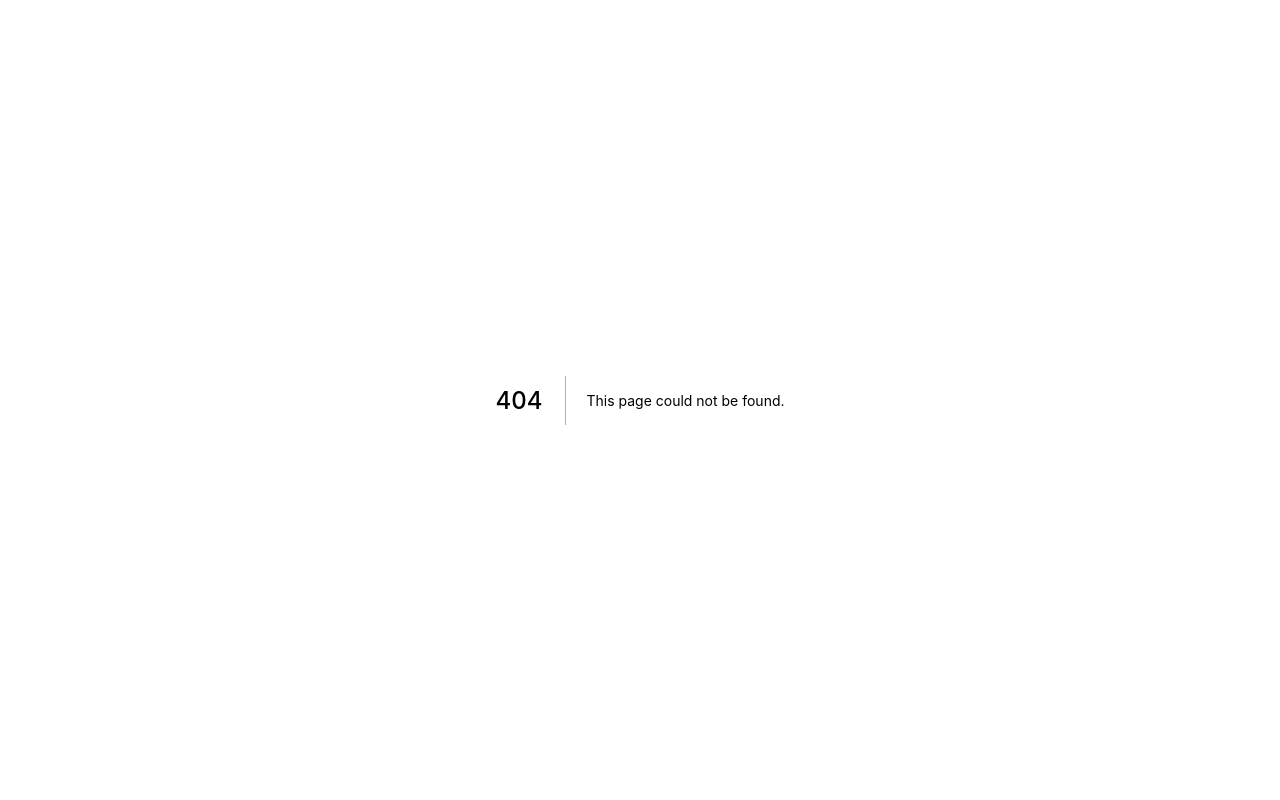
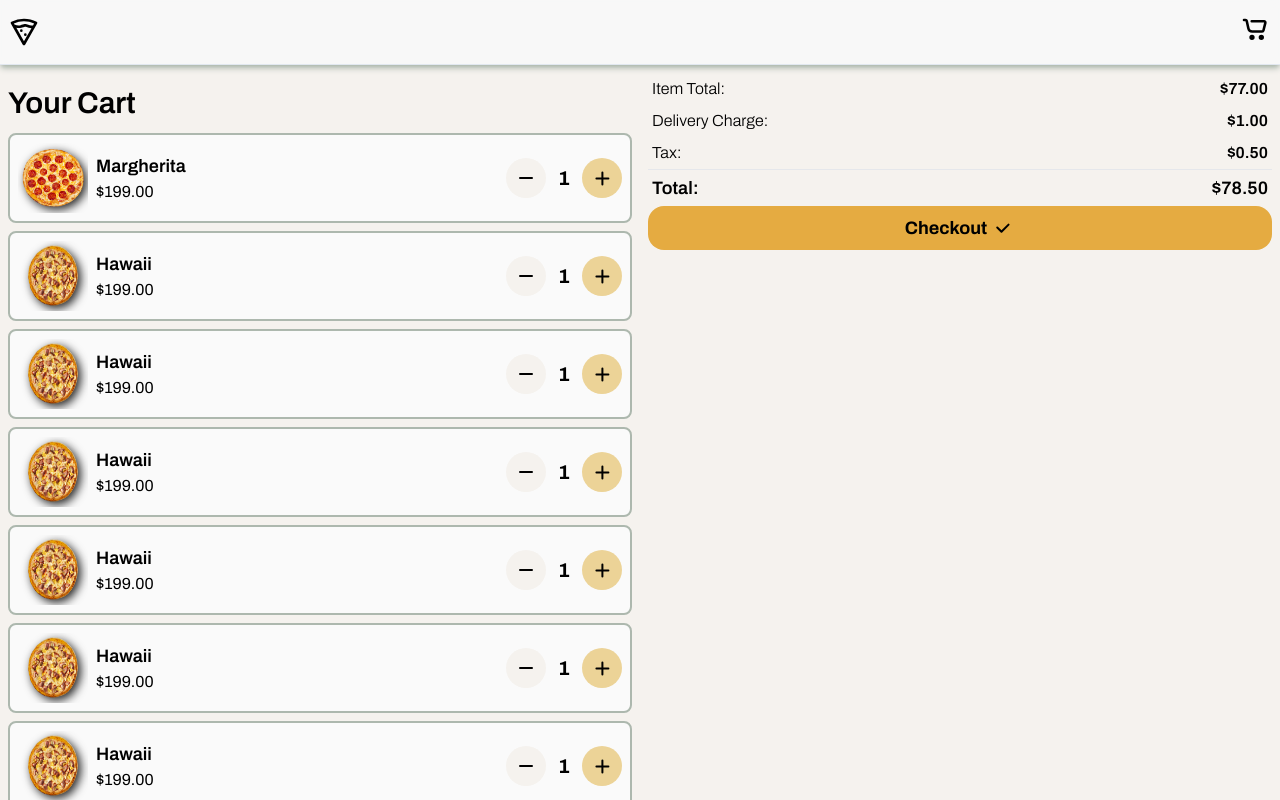
Before and after one commit to chavda-bhavik/pizzorder, a Next.js app: page /cart in a window 1280 px wide. Before the commit this address had no page. Shown: the top 800 px of the page. Built offline with nearby package versions, Linux system fonts and the light colour scheme.

Commit message:
added cart page

```diff
--- /dev/null
+++ b/components/CartItem/index.tsx
@@ -0,0 +1,36 @@
+import React from 'react'
+import Image from 'next/image';
+import { Icon } from '../Icon';
+
+interface CartItemProps {
+    item: CartItemType,
+    onQuantityChange?: (num: number) => void
+}
+
+export const CartItem: React.FC<CartItemProps> = ({ item, onQuantityChange }) => {
+    const handleQuantityChange = (dir: 'up' | 'down') => {
+        if (onQuantityChange) {
+            onQuantityChange(dir === "up" ? Number(item.quantity) + 1 : Number(item.quantity) - 1)
+        }
+    }
+    return (
+        <div className="flex flex-row w-full bg-classy-white rounded-lg border-2 border-classy-slate p-2 gap-2 cursor-pointer hover:border-classy-golden transition-all duration-200 group">
+            <div className='flex-shrink-0 flex items-center'>
+                <Image src={item.pizza.imageUrl} width={70} height={70} className='shadowed' />
+            </div>
+            <div className='flex flex-col justify-center flex-grow'>
+                <h3 className='text-lg font-archivo-semibold group-hover:text-classy-golden transition-colors duration-200'>{item.pizza.name}</h3>
+                <p className='text-base'>$199.00</p>
+            </div>
+            <div className='flex flex-row items-center'>
+                <button className='bg-classy-deemLight rounded-full p-2 text-lg' onClick={() => handleQuantityChange('down')}>
+                    <Icon icon='minus' size="sm" />
+                </button>
+                <span className='py-1 px-3 text-xl font-archivo-bold'>{item.quantity}</span>
+                <button className='bg-classy-lightGolden rounded-full p-2 text-lg font-archivo-bold' onClick={() => handleQuantityChange('up')}>
+                    <Icon icon='plus' size="sm" />
+                </button>
+            </div>
+        </div>
+    );
+}
--- a/components/Icon/index.tsx
+++ b/components/Icon/index.tsx
@@ -12,6 +12,18 @@ const icons: any = {
 		viewBox: "-2 -2 24 24",
 		path: (
 			<path d="M11 11h4a1 1 0 0 0 0-2h-4V5a1 1 0 0 0-2 0v4H5a1 1 0 1 0 0 2h4v4a1 1 0 0 0 2 0v-4zm-1 9C4.477 20 0 15.523 0 10S4.477 0 10 0s10 4.477 10 10-4.477 10-10 10z"></path>
+		)
+	},
+	minus: {
+		viewBox: "-5 -11 24 24",
+		path: (
+			<path d="M1 0h12a1 1 0 0 1 0 2H1a1 1 0 1 1 0-2z"></path>
+		)
+	},
+	check: {
+		viewBox: "-5 -7 24 24",
+		path: (
+			<path d="M5.486 9.73a.997.997 0 0 1-.707-.292L.537 5.195A1 1 0 1 1 1.95 3.78l3.535 3.535L11.85.952a1 1 0 0 1 1.415 1.414L6.193 9.438a.997.997 0 0 1-.707.292z"></path>
 		)
 	},
 	close: {
--- a/global.d.ts
+++ b/global.d.ts
@@ -1,6 +1,8 @@
 type IconsType =
 	| "plus"
 	| "plusCircle"
+	| "minus"
+	| "check"
 	| "close"
 	| "shoppingCart"
 	| "pizzaSlice"
@@ -12,10 +14,11 @@ type IconsSizesType = "sm" | "md" | "lg";
 type PizzaItemType = {
 	id?: number;
 	name: string;
-	subName: string;
+	subName?: string;
 	imageUrl: string;
 	price: number;
 	description?: string;
+	ingredients?: IngredientItemType[];
 };
 
 type IngredientItemType = {
@@ -25,3 +28,10 @@ type IngredientItemType = {
 	price: number;
 	description?: string;
 };
+
+type CartItemType = {
+	id?: number;
+	pizza: PizzaItemType;
+	ingredients?: IngredientItemType[];
+	quantity: number;
+}
--- /dev/null
+++ b/pages/cart.tsx
@@ -0,0 +1,124 @@
+import { Header } from '@/components/Header';
+import { CartItem } from '@/components/CartItem';
+import { Icon } from '@/components/Icon';
+
+interface CartProps {
+
+}
+
+const Cart: React.FC<CartProps> = ({ }) => {
+    let cartItems: CartItemType[] = [
+        {
+            pizza: {
+                name: 'Margherita',
+                imageUrl: '/images/pizzas/margherita.png',
+                price: 199,
+            },
+            quantity: 1,
+        }, {
+            pizza: {
+                name: 'Hawaii',
+                imageUrl: '/images/pizzas/hawaii.png',
+                price: 199,
+            },
+            quantity: 1,
+        }, {
+            pizza: {
+                name: 'Hawaii',
+                imageUrl: '/images/pizzas/hawaii.png',
+                price: 199,
+            },
+            quantity: 1,
+        }, {
+            pizza: {
+                name: 'Hawaii',
+                imageUrl: '/images/pizzas/hawaii.png',
+                price: 199,
+            },
+            quantity: 1,
+        }, {
+            pizza: {
+                name: 'Hawaii',
+                imageUrl: '/images/pizzas/hawaii.png',
+                price: 199,
+            },
+            quantity: 1,
+        }, {
+            pizza: {
+                name: 'Hawaii',
+                imageUrl: '/images/pizzas/hawaii.png',
+                price: 199,
+            },
+            quantity: 1,
+        }, {
+            pizza: {
+                name: 'Hawaii',
+                imageUrl: '/images/pizzas/hawaii.png',
+                price: 199,
+            },
+            quantity: 1,
+        }, {
+            pizza: {
+                name: 'Hawaii',
+                imageUrl: '/images/pizzas/hawaii.png',
+                price: 199,
+            },
+            quantity: 1,
+        }, {
+            pizza: {
+                name: 'Hawaii',
+                imageUrl: '/images/pizzas/hawaii.png',
+                price: 199,
+            },
+            quantity: 1,
+        }, {
+            pizza: {
+                name: 'Hawaii',
+                imageUrl: '/images/pizzas/hawaii.png',
+                price: 199,
+            },
+            quantity: 1,
+        }
+    ];
+    return (
+        <div className="bg-classy-deemLight min-h-screen">
+            <Header />
+
+            {/* Content */}
+            <main className="py-2 md:grid md:grid-cols-2 relative">
+                <div className='px-2 mb-60 md:mb-0'>
+                    <h2 className='title-lg'>Your Cart</h2>
+                    <div className='space-y-2'>
+                        {
+                            cartItems.map((item, index) => <CartItem item={item} key={index} />)
+                        }
+                    </div>
+                </div>
+                <div className='fixed bottom-0 md:bottom-auto md:left-[50%] p-2 w-full md:w-[50%] bg-classy-deemLight'>
+                    <div className='flex justify-between p-1'>
+                        <p className='font-archivo-light'>Item Total:</p>
+                        <p className='font-archivo-semibold'>$77.00</p>
+                    </div>
+                    <div className='flex justify-between p-1'>
+                        <p className='font-archivo-light'>Delivery Charge:</p>
+                        <p className='font-archivo-semibold'>$1.00</p>
+                    </div>
+                    <div className='flex justify-between p-1'>
+                        <p className='font-archivo-light'>Tax:</p>
+                        <p className='font-archivo-semibold'>$0.50</p>
+                    </div>
+                    <hr />
+                    <div className='flex justify-between p-1 text-lg font-archivo-semibold'>
+                        <p>Total:</p>
+                        <p>$78.50</p>
+                    </div>
+                    <button className="rounded-2xl bg-classy-golden text-black p-2 text-center w-full font-archivo-bold text-lg flex flex-row justify-center items-center gap-x-1">
+                        Checkout <Icon icon="check" size="sm" />
+                    </button>
+                </div>
+            </main>
+        </div>
+    );
+}
+
+export default Cart;
--- a/pages/pizza/[slug].tsx
+++ b/pages/pizza/[slug].tsx
@@ -81,7 +81,7 @@ const PizzaDetails: React.FC<PizzaDetailsProps> = ({ }) => {
 					</div>
 
 					{/* Ingredients */}
-					<h4 className="font-semibold text-lg md:text-xl mt-8 mb-3">Ingredients</h4>
+					<h4 className="title mt-8 mb-3">Ingredients</h4>
 					<div className="flex flex-row gap-x-1 md:gap-x-2 overflow-auto">
 						{
 							ingredients.map((ingredient, index) => <Ingredient content={ingredient} key={index} />)
@@ -90,7 +90,7 @@ const PizzaDetails: React.FC<PizzaDetailsProps> = ({ }) => {
 					</div>
 
 					{/* About */}
-					<h4 className="font-semibold text-lg md:text-xl mt-8 mb-3">About</h4>
+					<h4 className="title mt-8 mb-3">About</h4>
 					<div>
 						<p>Lorem ipsum dolor sit amet, consectetur adipiscing elit. Fusce eget fringilla lectus. Aenean ut lectus gravida, suscipit lacus vitae, pretium ex. Donec eget libero sit amet ex malesuada vestibulum.</p>
 						<p>Morbi pellentesque nulla justo, ut posuere odio gravida quis. Mauris tempus sem sed lectus euismod fringilla. Donec vitae nisl non purus maximus tempor egestas non orci. Ut rhoncus sit amet magna id elementum. Vivamus euismod rhoncus suscipit. Phasellus volutpat scelerisque dolor sit amet rutrum. Duis sed viverra neque.</p>
--- a/styles/globals.css
+++ b/styles/globals.css
@@ -113,4 +113,13 @@
 		-moz-box-shadow: 0px 1px 5px 2px rgb(0 0 0 / 60%);
 		box-shadow: 0px 1px 5px 2px rgb(0 0 0 / 60%);
 	}
+	.title {
+		@apply font-semibold text-lg md:text-xl;
+	}
+	.title-lg {
+		@apply font-archivo-semibold text-2xl md:text-3xl my-3;
+	}
+	.position-unset {
+		position: unset;
+	}
 }
```
